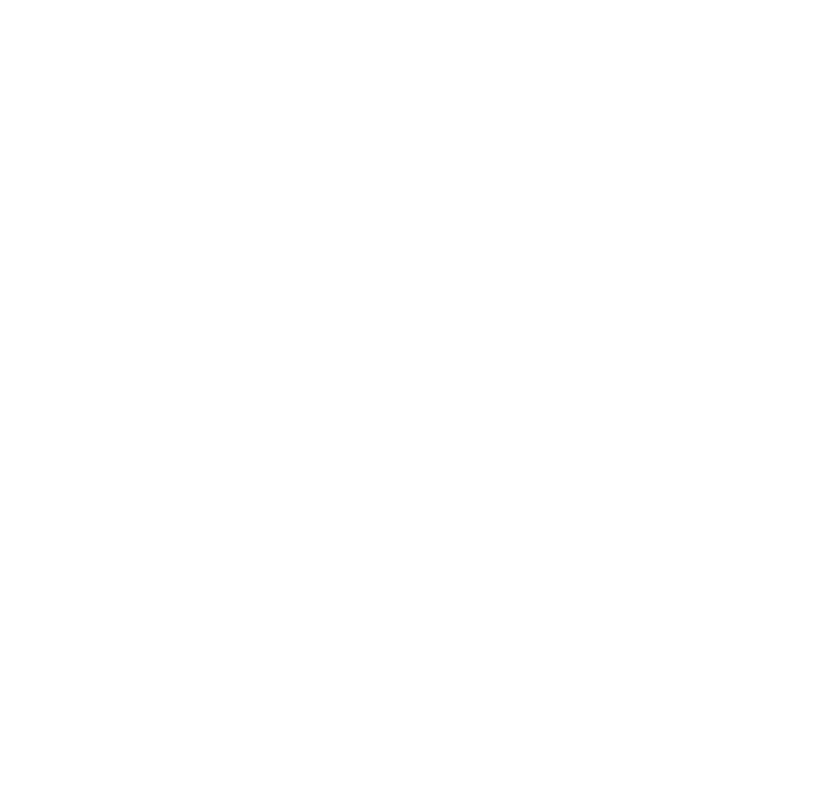
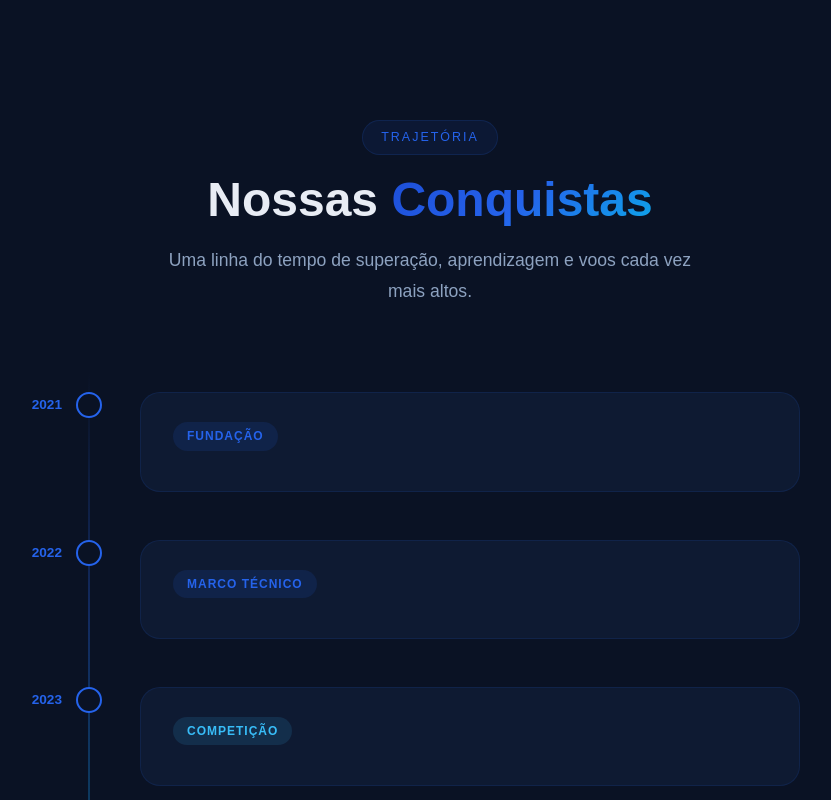
Before and after one commit to OrionAerospace/Site-Orion, a React (Vite) app: page / in a window 1280 px wide. Shown: the top 800 px of the page, without its empty margins (210-1041 px from the left). Built offline with nearby package versions, Linux system fonts and the light colour scheme.

Commit message:
feat: add conquistas

```diff
--- a/src/App.jsx
+++ b/src/App.jsx
@@ -1,4 +1,5 @@
-
+import React from 'react';
+import Conquistas from './pages/Conquistas';
 
 export default function App() {
   return (
@@ -21,7 +22,7 @@
       </section>
 
       <section id="conquistas">
-        {/* conquistas conteúdo aqui */}
+        <Conquistas />
       </section>
 
       <section id="processo">
--- a/src/index.css
+++ b/src/index.css
@@ -0,0 +1,134 @@
+:root {
+    /* Colors */
+    --bg-primary: #060b18;
+    --bg-secondary: #0a1224;
+    --bg-card: #0e1a32;
+    --bg-card-hover: #132240;
+    --bg-glass: rgba(14, 26, 50, 0.7);
+
+    --text-primary: #e8ecf4;
+    --text-secondary: #8da2c0;
+    --text-muted: #4a6080;
+
+    --accent-primary: #2563eb;
+    --accent-secondary: #0ea5e9;
+    --accent-tertiary: #38bdf8;
+    --accent-glow: rgba(37, 99, 235, 0.25);
+
+    --gradient-primary: linear-gradient(135deg, #1d4ed8 0%, #2563eb 50%, #0ea5e9 100%);
+    --gradient-accent: linear-gradient(135deg, #0ea5e9 0%, #38bdf8 100%);
+    --gradient-bg: linear-gradient(180deg, #060b18 0%, #0a1224 100%);
+
+    --border-color: rgba(37, 99, 235, 0.12);
+    --border-hover: rgba(37, 99, 235, 0.3);
+
+    /* Typography */
+    --font-heading: 'Outfit', sans-serif;
+    --font-body: 'Space Grotesk', sans-serif;
+
+    /* Spacing */
+    --section-padding: 120px;
+    --container-max: 1200px;
+
+    /* Transitions */
+    --transition-fast: 0.2s cubic-bezier(0.4, 0, 0.2, 1);
+    --transition-smooth: 0.4s cubic-bezier(0.4, 0, 0.2, 1);
+    --transition-spring: 0.6s cubic-bezier(0.34, 1.56, 0.64, 1);
+
+    /* Radius */
+    --radius-sm: 8px;
+    --radius-md: 12px;
+    --radius-lg: 20px;
+    --radius-xl: 28px;
+}
+
+/* ===== RESET & BASE ===== */
+*,
+*::before,
+*::after {
+    margin: 0;
+    padding: 0;
+    box-sizing: border-box;
+}
+
+html {
+    scroll-behavior: smooth;
+    scroll-padding-top: 80px;
+}
+
+body {
+    font-family: var(--font-body);
+    background: var(--bg-primary);
+    color: var(--text-primary);
+    line-height: 1.7;
+    overflow-x: hidden;
+    -webkit-font-smoothing: antialiased;
+    -moz-osx-font-smoothing: grayscale;
+}
+
+h1, h2, h3, h4, h5, h6 {
+    font-family: var(--font-heading);
+    font-weight: 700;
+    line-height: 1.2;
+}
+
+a {
+    text-decoration: none;
+    color: inherit;
+    transition: color var(--transition-fast);
+}
+
+ul {
+    list-style: none;
+}
+
+.container {
+    max-width: var(--container-max);
+    margin: 0 auto;
+    padding: 0 24px;
+}
+
+.section {
+    padding: var(--section-padding) 0;
+    position: relative;
+}
+
+.section-header {
+    text-align: center;
+    margin-bottom: 64px;
+}
+
+.section-tag {
+    display: inline-block;
+    padding: 6px 18px;
+    background: rgba(37, 99, 235, 0.08);
+    border: 1px solid rgba(37, 99, 235, 0.15);
+    border-radius: 100px;
+    font-size: 0.78rem;
+    font-weight: 500;
+    color: var(--accent-primary);
+    letter-spacing: 2px;
+    text-transform: uppercase;
+    margin-bottom: 16px;
+}
+
+.section-title {
+    font-size: clamp(2rem, 4vw, 3rem);
+    font-weight: 800;
+    margin-bottom: 16px;
+}
+
+.text-gradient {
+    background: var(--gradient-primary);
+    -webkit-background-clip: text;
+    -webkit-text-fill-color: transparent;
+    background-clip: text;
+}
+
+.section-desc {
+    font-size: 1.1rem;
+    color: var(--text-secondary);
+    max-width: 560px;
+    margin: 0 auto;
+    line-height: 1.8;
+}
--- /dev/null
+++ b/src/pages/Conquistas.css
@@ -0,0 +1,148 @@
+.conquistas {
+    background: var(--bg-secondary);
+}
+
+.timeline {
+    position: relative;
+    padding: 20px 0;
+    max-width: 740px;
+    margin: 0 auto;
+}
+
+.timeline-line {
+    position: absolute;
+    left: 28px;
+    top: 0;
+    bottom: 0;
+    width: 2px;
+    background: linear-gradient(180deg, transparent, var(--accent-primary), var(--accent-secondary), transparent);
+    opacity: 0.3;
+}
+
+.timeline-item {
+    position: relative;
+    padding-left: 80px;
+    padding-bottom: 48px;
+}
+
+.timeline-item:last-child {
+    padding-bottom: 0;
+}
+
+.timeline-dot {
+    position: absolute;
+    left: 16px;
+    top: 0;
+    width: 26px;
+    height: 26px;
+    background: var(--bg-secondary);
+    border: 2px solid var(--accent-primary);
+    border-radius: 50%;
+    z-index: 1;
+    display: flex;
+    align-items: center;
+    justify-content: center;
+}
+
+.timeline-dot.active {
+    background: var(--accent-primary);
+    box-shadow: 0 0 20px var(--accent-glow);
+}
+
+.timeline-dot.active::after {
+    content: '';
+    width: 8px;
+    height: 8px;
+    background: white;
+    border-radius: 50%;
+}
+
+.timeline-year {
+    position: absolute;
+    right: calc(100% + 16px);
+    top: 50%;
+    transform: translateY(-50%);
+    font-family: var(--font-heading);
+    font-size: 0.85rem;
+    font-weight: 700;
+    color: var(--accent-primary);
+    white-space: nowrap;
+}
+
+.timeline-card {
+    background: var(--bg-card);
+    border: 1px solid var(--border-color);
+    border-radius: var(--radius-lg);
+    padding: 28px 32px;
+    transition: all var(--transition-smooth);
+}
+
+.timeline-card:hover {
+    border-color: var(--border-hover);
+    transform: translateX(4px);
+}
+
+.timeline-card-highlight {
+    background: linear-gradient(135deg, rgba(37, 99, 235, 0.08), rgba(14, 165, 233, 0.08));
+    border-color: var(--border-hover);
+}
+
+.timeline-card-header {
+    margin-bottom: 12px;
+}
+
+.timeline-badge {
+    display: inline-block;
+    padding: 4px 14px;
+    background: rgba(37, 99, 235, 0.12);
+    color: var(--accent-primary);
+    border-radius: 100px;
+    font-size: 0.75rem;
+    font-weight: 600;
+    text-transform: uppercase;
+    letter-spacing: 1px;
+}
+
+.badge-gold {
+    background: rgba(56, 189, 248, 0.12);
+    color: var(--accent-tertiary);
+}
+
+.badge-accent {
+    background: var(--gradient-primary);
+    color: white;
+}
+
+.timeline-card h3 {
+    font-size: 1.2rem;
+    margin-bottom: 8px;
+}
+
+.timeline-card p {
+    font-size: 0.95rem;
+    color: var(--text-secondary);
+    line-height: 1.7;
+}
+
+@media (max-width: 768px) {
+    .timeline {
+        padding-left: 0;
+    }
+
+    .timeline-year {
+        position: relative;
+        right: auto;
+        top: auto;
+        transform: none;
+        display: block;
+        margin-bottom: 8px;
+    }
+
+    .timeline-item {
+        padding-left: 60px;
+    }
+
+    .timeline-card {
+        padding: 20px 24px;
+    }
+}
--- /dev/null
+++ b/src/pages/Conquistas.jsx
@@ -0,0 +1,94 @@
+import React from 'react';
+import './Conquistas.css';
+
+// Array com o histórico para facilitar a manutenção
+const conquistasData = [
+  {
+    id: 1,
+    year: '2021',
+    badgeLabel: 'Fundação',
+    badgeClass: '', // classe padrão
+    //title: 'Nasce a Orion',
+    //desc: 'Um grupo de 12 estudantes de engenharia une-se com o sonho de construir foguetões. Nasce oficialmente a equipa Orion.',
+    isActive: false,
+    isHighlight: false,
+  },
+  {
+    id: 2,
+    year: '2022',
+    badgeLabel: 'Marco técnico',
+    badgeClass: '',
+    //title: 'Primeiro teste estático',
+    //desc: 'Realizámos com sucesso o primeiro teste estático de motor. A equipa cresce para 30 membros e estrutura-se em áreas técnicas.',
+    isActive: false,
+    isHighlight: false,
+  },
+  {
+    id: 3,
+    year: '2023',
+    badgeLabel: 'Competição',
+    badgeClass: 'badge-gold',
+    //title: 'Primeira participação na LASC',
+    //desc: 'Estreia na Latin American Space Challenge com o nosso primeiro foguetão, o Orion I. Alcançámos um apogeu de 1.200 metros.',
+    isActive: false,
+    isHighlight: false,
+  },
+  {
+    id: 4,
+    year: '2024',
+    badgeLabel: 'Evolução',
+    badgeClass: 'badge-gold',
+    //title: 'Orion II — Novo recorde',
+    //desc: 'Lançamento do Orion II com sistema de telemetria desenvolvido internamente. Novo recorde de apogeu: 2.500 metros. Top 10 na LASC 2024.',
+    isActive: false,
+    isHighlight: false,
+  },
+  {
+    id: 5,
+    year: '2025',
+    badgeLabel: 'Atual',
+    badgeClass: 'badge-accent',
+    //title: 'Rumo à LASC 2025',
+    //desc: 'Desenvolvimento do Orion III — o nosso foguetão mais ambicioso, com sistema de recuperação dupla e aviónica avançada. Meta: pódio na LASC 2025.',
+    isActive: true, // Pinta a bolinha na linha do tempo
+    isHighlight: true, // Destaca o cartão atual
+  }
+];
+
+export default function Conquistas() {
+  return (
+    <section id="conquistas" className="section conquistas">
+      <div className="container">
+        <div className="section-header">
+          <span className="section-tag">Trajetória</span>
+          <h2 className="section-title">Nossas <span className="text-gradient">Conquistas</span></h2>
+          <p className="section-desc">
+            Uma linha do tempo de superação, aprendizagem e voos cada vez mais altos.
+          </p>
+        </div>
+
+        <div className="timeline">
+          <div className="timeline-line"></div>
+
+          {conquistasData.map((item) => (
+            <div className="timeline-item" key={item.id}>
+              <div className={`timeline-dot ${item.isActive ? 'active' : ''}`}>
+                <span className="timeline-year">{item.year}</span>
+              </div>
+
+              <div className={`timeline-card ${item.isHighlight ? 'timeline-card-highlight' : ''}`}>
+                <div className="timeline-card-header">
+                  <span className={`timeline-badge ${item.badgeClass}`}>
+                    {item.badgeLabel}
+                  </span>
+                </div>
+                <h3>{item.title}</h3>
+                <p>{item.desc}</p>
+              </div>
+            </div>
+          ))}
+        </div>
+      </div>
+    </section>
+  );
+}
```
